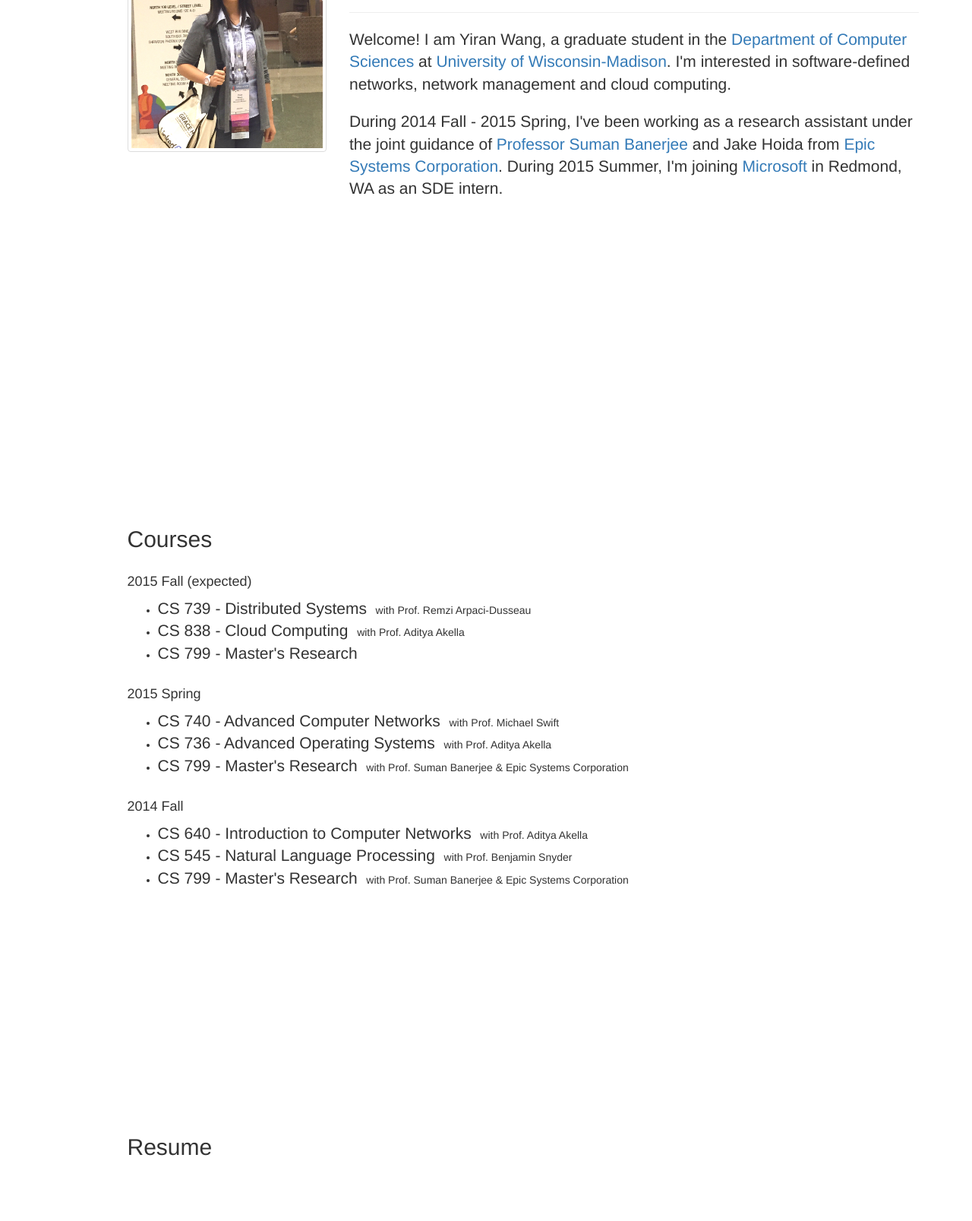
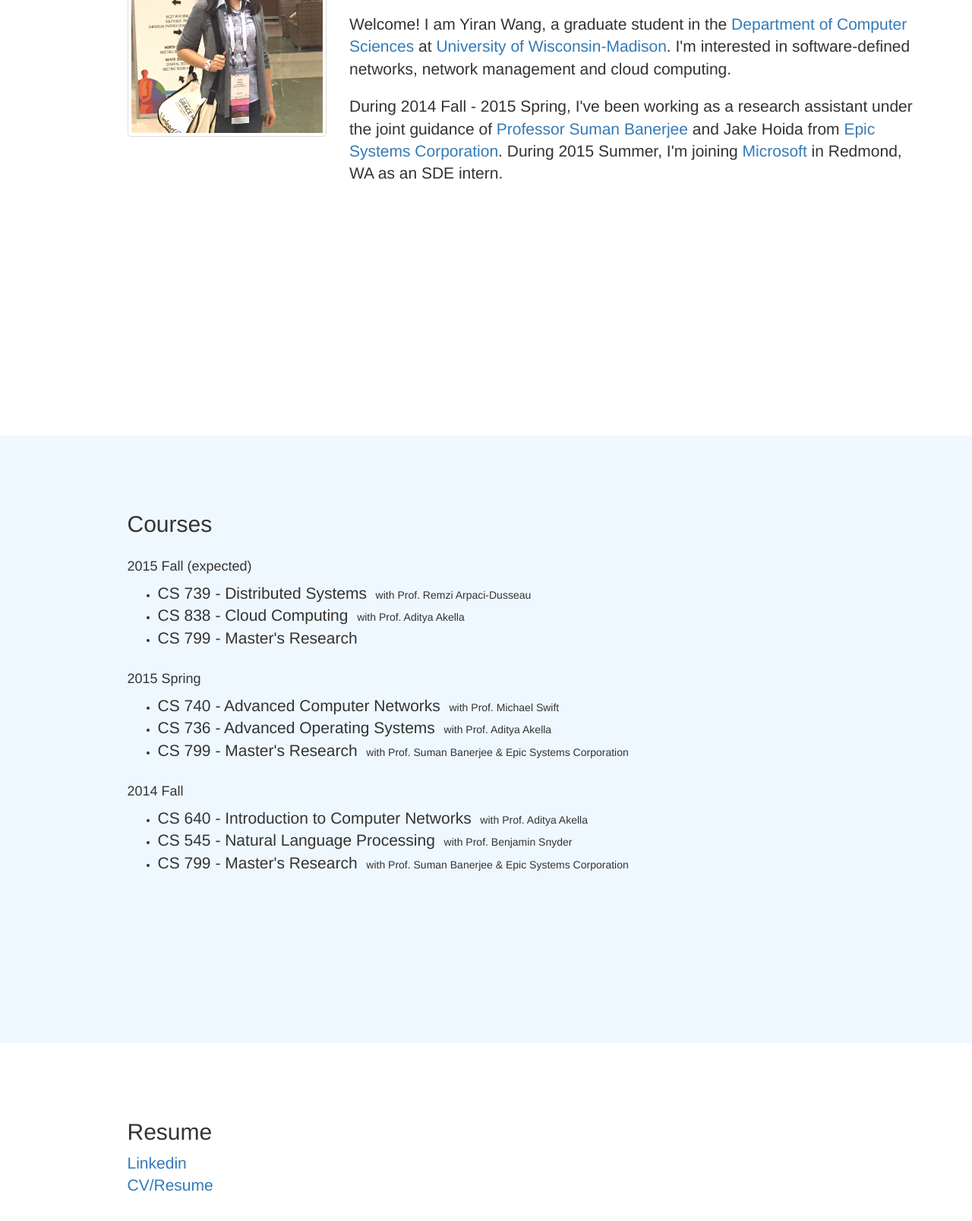
Before and after one commit to jalapao/pages, a plain HTML site: page index.html in a window 1280 px wide. Shown: the part 227-1834 px from the top of the page at 76% size. Drawn offline with Linux system fonts and the light colour scheme.

Commit message:
update resume

```diff
--- a/css/scrolling-nav.css
+++ b/css/scrolling-nav.css
@@ -28,6 +28,15 @@ html {
 }*/
 
 section.singlepage-section{
-    padding-top : 100px;
+    padding-top : 80px;
     height : 100%;
 }
+
+section.odd{
+    background : #FFFFFF;
+}
+
+section.even{
+    /*Alice Blue*/
+    background : #F0F8FF;
+}
--- a/index.html
+++ b/index.html
@@ -51,7 +51,7 @@
     </nav>
 
 
-    <section id="home" class="singlepage-section">
+    <section id="home" class="singlepage-section odd">
       <div class="container">
         <div class="row">
           <div class="col-md-3 col-md-offset-1">
@@ -70,7 +70,7 @@
       </div>
     </section>
 
-    <section id="courses" class="singlepage-section">
+    <section id="courses" class="singlepage-section even">
       <div class="container">
         <div class="row">
           <div class="col-md-10 col-md-offset-1">
@@ -108,11 +108,13 @@
       </div><!-- /.container -->
     </section>
 
-    <section id="resume" class="singlepage-section">
+    <section id="resume" class="singlepage-section odd">
       <div class="container">
         <div class="row">
           <div class="col-md-10 col-md-offset-1">
             <h2>Resume</h2>
+            <p class="lead"><a href="https://www.linkedin.com/in/yiranwisc">Linkedin</a><br>
+            <a href="img/resume.pdf">CV/Resume</a></p>
           </div>
         </div><!-- /.row -->
       </div><!-- /.container -->
```
Also changed, not shown: 1 other file.
